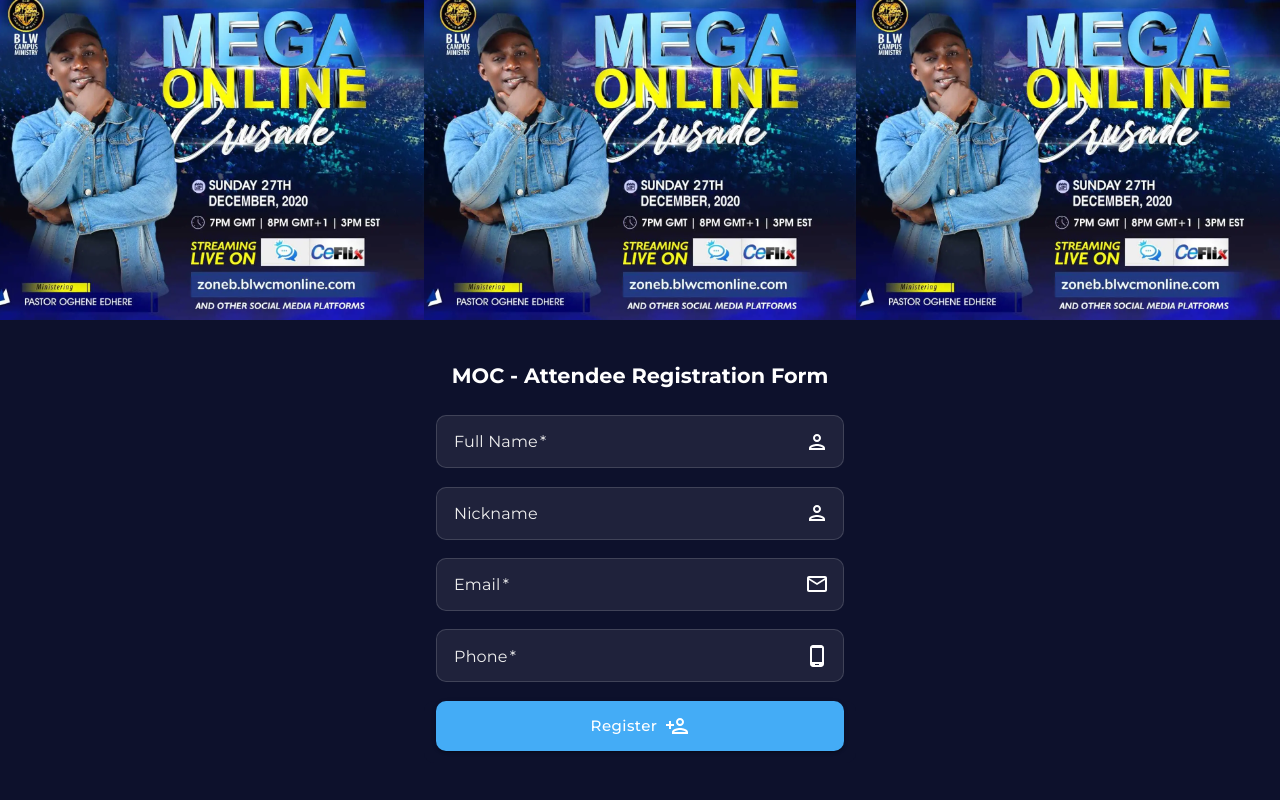
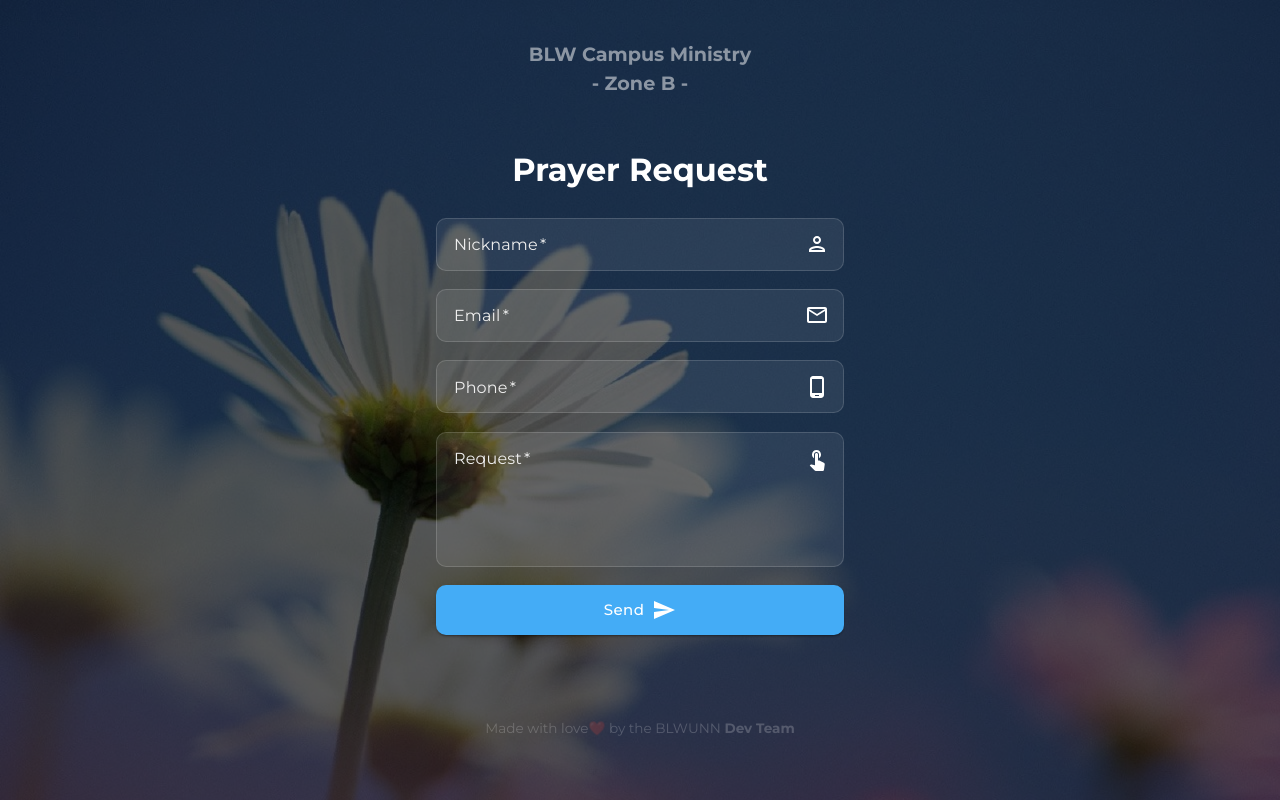
Before and after one commit to power-f-GOD/mega-online-crusade, a React (Create React App) app: page / in a window 1280 px wide. Built offline with nearby package versions, Linux system fonts and the light colour scheme.

Commit message:
Modify form to a prayer request's.

```diff
--- a/src/App.tsx
+++ b/src/App.tsx
@@ -16,22 +16,23 @@ import InputAdornment from '@material-ui/core/InputAdornment';
 import PersonIcon from '@material-ui/icons/PersonOutlined';
 import MailIcon from '@material-ui/icons/MailOutlined';
 import PhoneAndroidRoundedIcon from '@material-ui/icons/PhoneAndroidOutlined';
-import PersonAddOutlinedIcon from '@material-ui/icons/PersonAddOutlined';
+import SendIcon from '@material-ui/icons/Send';
+import TouchAppIcon from '@material-ui/icons/TouchApp';
 
 const refs = {
-  full_name: createRef<HTMLInputElement>(),
   nickname: createRef<HTMLInputElement>(),
   phone: createRef<HTMLInputElement>(),
-  email: createRef<HTMLInputElement>()
+  email: createRef<HTMLInputElement>(),
+  prayer_request: createRef<HTMLInputElement>()
 };
 const formRef = createRef<HTMLFormElement>();
 
 const App = () => {
   const [validation, setValidation] = useState({
-    full_name: { helperText: '', err: false, value: '' },
     nickname: { helperText: '', err: false, value: '' },
     email: { helperText: '', err: false, value: '' },
-    phone: { helperText: '', err: false, value: '' }
+    phone: { helperText: '', err: false, value: '' },
+    prayer_request: { helperText: '', err: false, value: '' }
   });
   const [snackbarState, setSnackbarState] = useState<{
     open: boolean;
@@ -57,21 +58,24 @@ const App = () => {
     let err = false;
 
     switch (id) {
-      case 'full_name': {
-        const isInvalid = !/^[a-z]{2,}\s+[a-z]{2,}(\s+[a-z]{2,})?$/i.test(
-          value.trim()
-        );
+      // case 'full_name': {
+      //   const isInvalid = !/^[a-z]{2,}\s+[a-z]{2,}(\s+[a-z]{2,})?$/i.test(
+      //     value.trim()
+      //   );
 
-        err = isEmpty || isInvalid;
-        helperText = isEmpty
-          ? 'Full name required'
-          : isInvalid
-          ? 'Kindly enter your full name'
-          : '';
+      //   err = isEmpty || isInvalid;
+      //   helperText = isEmpty
+      //     ? 'Full name required'
+      //     : isInvalid
+      //     ? 'Kindly enter your full name'
+      //     : '';
+      //   break;
+      // }
+      case 'nickname': {
+        err = isEmpty;
+        helperText = isEmpty ? 'Kindly enter a/your nickname' : '';
         break;
       }
-      case 'nickname':
-        break;
       case 'email': {
         const isInvalid = !/^[^.].*[^.\W]+@[^.\W]+\..*[^.]+$/.test(
           value.trim()
@@ -86,7 +90,7 @@ const App = () => {
         break;
       }
       case 'phone': {
-        const isInvalid = !/^\+?\d{8,15}$/.test(value.trim());
+        const isInvalid = !/^(\+|0)\d{8,15}$/.test(value.trim());
 
         err = isEmpty || isInvalid;
         helperText = isEmpty
@@ -94,6 +98,11 @@ const App = () => {
           : isInvalid
           ? 'Input not a valid phone number'
           : '';
+        break;
+      }
+      case 'prayer_request': {
+        err = isEmpty;
+        helperText = isEmpty ? 'Kindly enter your prayer request' : '';
         break;
       }
     }
@@ -140,7 +149,7 @@ const App = () => {
   const inputProps = useMemo(() => {
     return {
       onKeyPress: (e: any) => {
-        if (e.key === 'Enter') {
+        if (e.key === 'Enter' && e.target.tagName !== 'TEXTAREA') {
           e.target.blur();
         }
       },
@@ -153,10 +162,7 @@ const App = () => {
     let doesErr = false;
 
     for (const [key, value] of Object.entries(validation)) {
-      if (
-        value.err ||
-        (!(refs as any)[key].current?.value.trim() && key !== 'nickname')
-      ) {
+      if (value.err || !(refs as any)[key].current?.value.trim()) {
         validate(key, value.value);
         doesErr = true;
       }
@@ -177,7 +183,7 @@ const App = () => {
 
     setAppState({ isLoading: true, erred: false });
     axios({
-      url: 'https://moc-backend.herokuapp.com/api/v1/attendee/save',
+      url: 'https://moc-backend.herokuapp.com/api/v1/request/save',
       method: 'POST',
       headers: {
         'Content-Type': 'application/json'
@@ -193,11 +199,7 @@ const App = () => {
             severity: error ? 'info' : 'success',
             open: true,
             message: !error
-              ? `Thank you, ${
-                  validation.full_name.value.split(' ')[0]
-                }. You've been successfully registered.`
-              : /already.*registered/.test(message)
-              ? "You've already been registered for the crusade. See you on Sunday. 🙂"
+              ? `Thank you, ${validation.nickname.value}. Your prayer request has been received.`
               : message + '.'
           });
           setAppState({ isLoading: false, erred: error });
@@ -240,43 +242,22 @@ const App = () => {
           onSubmit={(e: any) => e.preventDefault()}
           ref={formRef}>
           <h1 className='text-center mb-4 mt-4 px-2'>
-            MOC - Attendee Registration Form
+            BLW Campus Ministry
+            <br />- Zone B -
           </h1>
+          <h2 className='text-center mb-4 mt-4 px-2'>Prayer Request</h2>
           <Row className='align-self-center'>
             <Col xs={12} className='text-field-container'>
               <TextField
                 required
-                error={validation.full_name.err}
-                variant='outlined'
-                id='full_name'
-                label='Full Name'
-                size='medium'
-                autoComplete='name'
-                inputRef={refs.full_name}
-                helperText={validation.full_name.helperText}
-                aria-label='full name'
-                fullWidth
-                onChange={handleInputChange}
-                inputProps={inputProps}
-                InputProps={{
-                  endAdornment: (
-                    <InputAdornment position='end'>
-                      <PersonIcon />
-                    </InputAdornment>
-                  )
-                }}
-              />
-            </Col>
-            <Col xs={12} className='text-field-container'>
-              <TextField
-                error={false}
+                error={validation.nickname.err}
                 variant='outlined'
                 id='nickname'
                 label='Nickname'
                 size='medium'
-                autoComplete='nickname'
+                autoComplete='name'
                 inputRef={refs.nickname}
-                helperText={''}
+                helperText={validation.nickname.helperText}
                 aria-label='nickname'
                 fullWidth
                 onChange={handleInputChange}
@@ -340,6 +321,36 @@ const App = () => {
                 }}
               />
             </Col>
+            <Col xs={12} className='text-field-container'>
+              <TextField
+                required
+                error={validation.prayer_request.err}
+                variant='outlined'
+                id='prayer_request'
+                label='Request'
+                size='medium'
+                multiline
+                rows={4}
+                rowsMax={7}
+                autoCapitalize='sentences'
+                inputRef={refs.prayer_request}
+                helperText={validation.prayer_request.helperText}
+                aria-label='prayer request'
+                fullWidth
+                onChange={handleInputChange}
+                inputProps={inputProps}
+                InputProps={{
+                  endAdornment: (
+                    <InputAdornment
+                      className='align-self-start mt-2'
+                      position='end'>
+                      <TouchAppIcon />
+                    </InputAdornment>
+                  )
+                }}
+              />
+            </Col>
+
             <Col xs={12} className='text-field-container button-wrapper'>
               <Button
                 variant='contained'
@@ -354,7 +365,7 @@ const App = () => {
                 aria-label='submit'>
                 {appState.isLoading ? (
                   <>
-                    Registering you...{' '}
+                    Sending your request...{' '}
                     <CircularProgress
                       color='inherit'
                       size={16}
@@ -364,7 +375,7 @@ const App = () => {
                   </>
                 ) : (
                   <>
-                    Register <PersonAddOutlinedIcon className='ml-2' />
+                    Send <SendIcon className='ml-2' />
                   </>
                 )}
               </Button>
@@ -384,15 +395,6 @@ const App = () => {
           severity={snackbarState.severity}
           onClose={handleCloseSnackbar}>
           {snackbarState.message}
-          {!appState.erred && (
-            <>
-              <br />
-              See you at the crusade!{' '}
-              <span role='img' aria-label='smile emoji'>
-                🙂
-              </span>
-            </>
-          )}
         </MuiAlert>
       </Snackbar>
 
--- a/src/styles/App.scss
+++ b/src/styles/App.scss
@@ -6,12 +6,23 @@ $br: 0.625rem;
 .App {
   // @include debugger($color: red);
   background: $theme-primary-v5;
+  background: {
+    image: url('/images/prayer_banner.jpg');
+    position: center top;
+    size: cover;
+    attachment: fixed;
+  }
+
+  &::before {
+    @include before-or-after($bg: rgba(0, 0, 0, 0.65), $zi: 0);
+  }
 }
 
 .top-banner-container {
   position: sticky;
   top: 0;
   height: 20rem;
+  display: none !important;
 }
 
 body.webp {
@@ -42,7 +53,7 @@ body.no-webp {
 }
 
 form {
-  background: $theme-primary;
+  // background: $theme-primary;
   padding: 1rem 0;
   position: relative;
   // box-shadow: -0.5rem -1.25rem 1.25rem rgba($prim-r, $prim-g, $prim-b, 1);
@@ -53,8 +64,14 @@ form {
   }
 }
 
-h1 {
-  font-size: 1.3rem;
+h1,
+h2 {
+  font-size: 1.2rem;
+  color: rgba(255, 255, 255, 0.5);
+}
+
+h2 {
+  font-size: 2rem;
   color: white;
 }
 
@@ -120,6 +137,14 @@ h1 {
   padding: 1rem;
 }
 
+.MuiOutlinedInput-multiline {
+  textarea {
+    padding: 0;
+    line-height: 1.5rem;
+  }
+
+}
+
 .MuiFormHelperText-contained {
   margin-left: 1rem;
 }
@@ -132,7 +157,6 @@ h1 {
   // position: sticky;
   bottom: 0;
   padding-bottom: 0.75rem !important;
-  background-color: $theme-primary;
   border-radius: $br;
   z-index: 1;
 
@@ -160,11 +184,11 @@ footer {
   font-size: 0.85rem;
   margin-top: 2rem;
   padding: 2rem 1rem 0.75rem 1rem;
-  opacity: 0.175;
+  opacity: 0.2;
   transition: 0.3s;
 
   &:hover {
-    opacity: 0.375;
+    opacity: 0.4;
   }
 
   button {
```
Also changed, not shown: public/images/prayer_banner.jpg (added).
